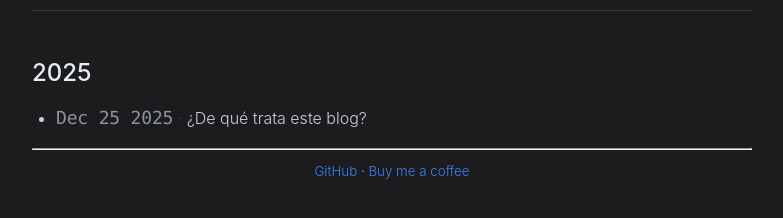
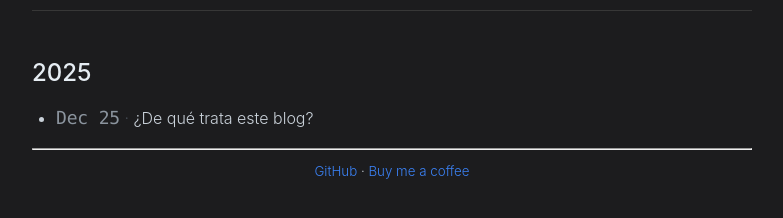
Before and after one commit to Migue8gl/Migue8gl.github.io, a Jekyll site: the page built from blog.md, in a window 1280 px wide. Shown: the part 343-561 px from the top of the page, without its empty margins (248-1031 px from the left). Built offline with Jekyll 4.4.1, drawn with Linux system fonts in a browser that asks for light colours.

Commit message:
removed year in blog page when enumerating posts

```diff
--- a/_layouts/blog.html
+++ b/_layouts/blog.html
@@ -53,7 +53,7 @@ layout: default
     {% endif %}
 
     <li class="post-item">
-      <time class="post-date">{{ post.date | date: "%b %d %Y" }}</time>
+      <time class="post-date">{{ post.date | date: "%b %d" }}</time>
       <span class="separator">·</span>
       <a href="{{ post.url }}" class="post-link">{{ post.title }}</a>
     </li>
```
